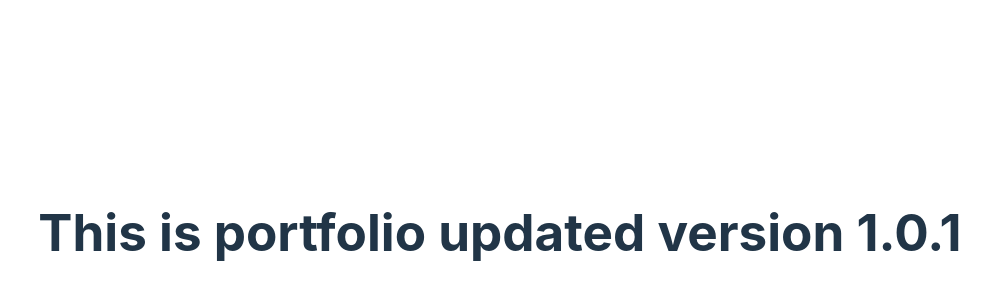
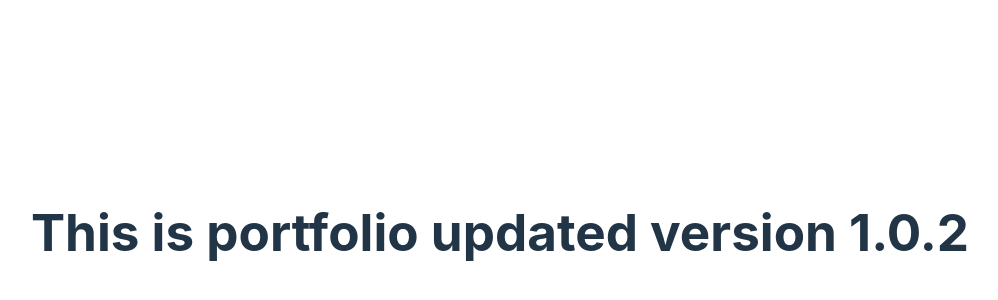
Before and after one commit to makara4code/my-portfolio, a Vue app: page / in a window 1280 px wide. Shown: the part 168-468 px from the top of the page, without its empty margins (140-1138 px from the left). Built offline with nearby package versions, Linux system fonts and the light colour scheme.

Commit message:
new build

```diff
--- a/src/App.vue
+++ b/src/App.vue
@@ -1,3 +1,3 @@
 <template>
-  <h1>This is portfolio updated version 1.0.1</h1>
+  <h1>This is portfolio updated version 1.0.2</h1>
 </template>
```
Also changed, not shown: 3 other files (tests, documents, lock files or other folders).
